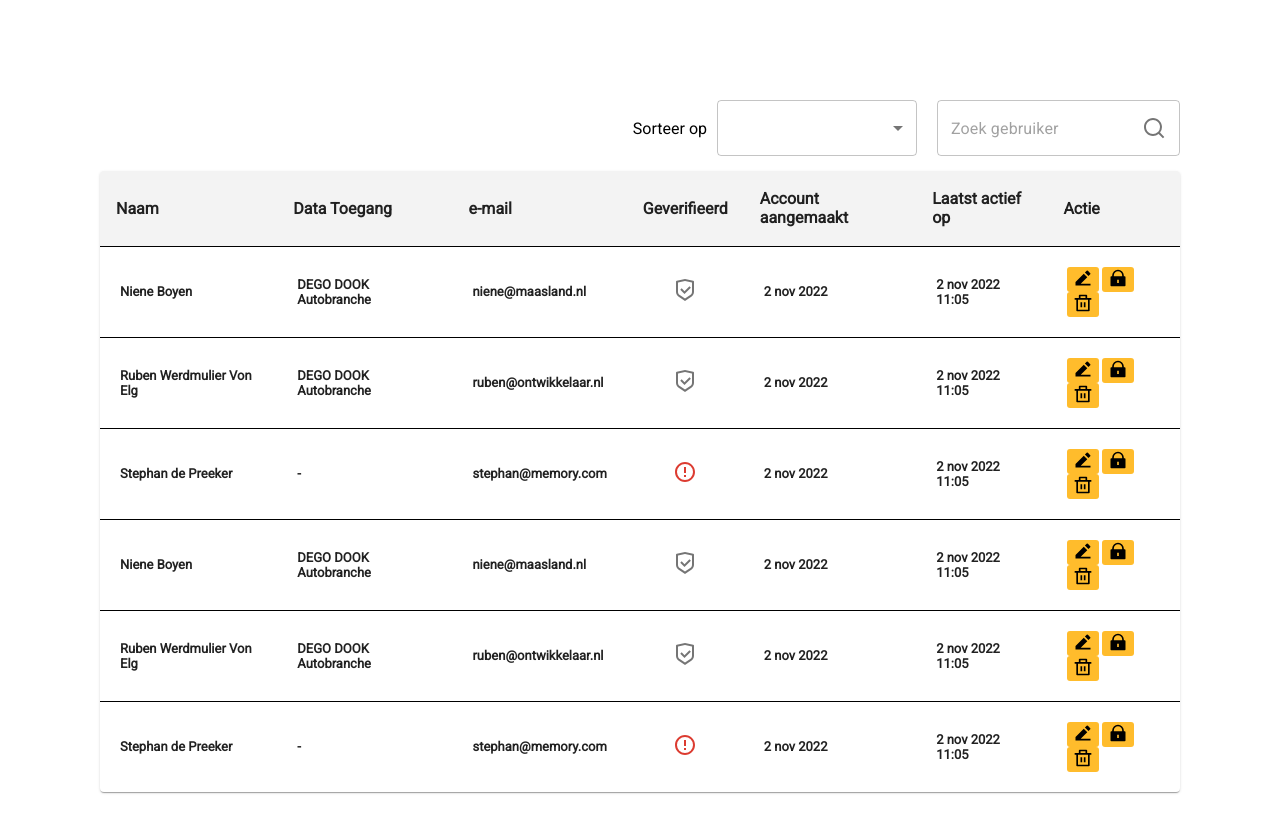
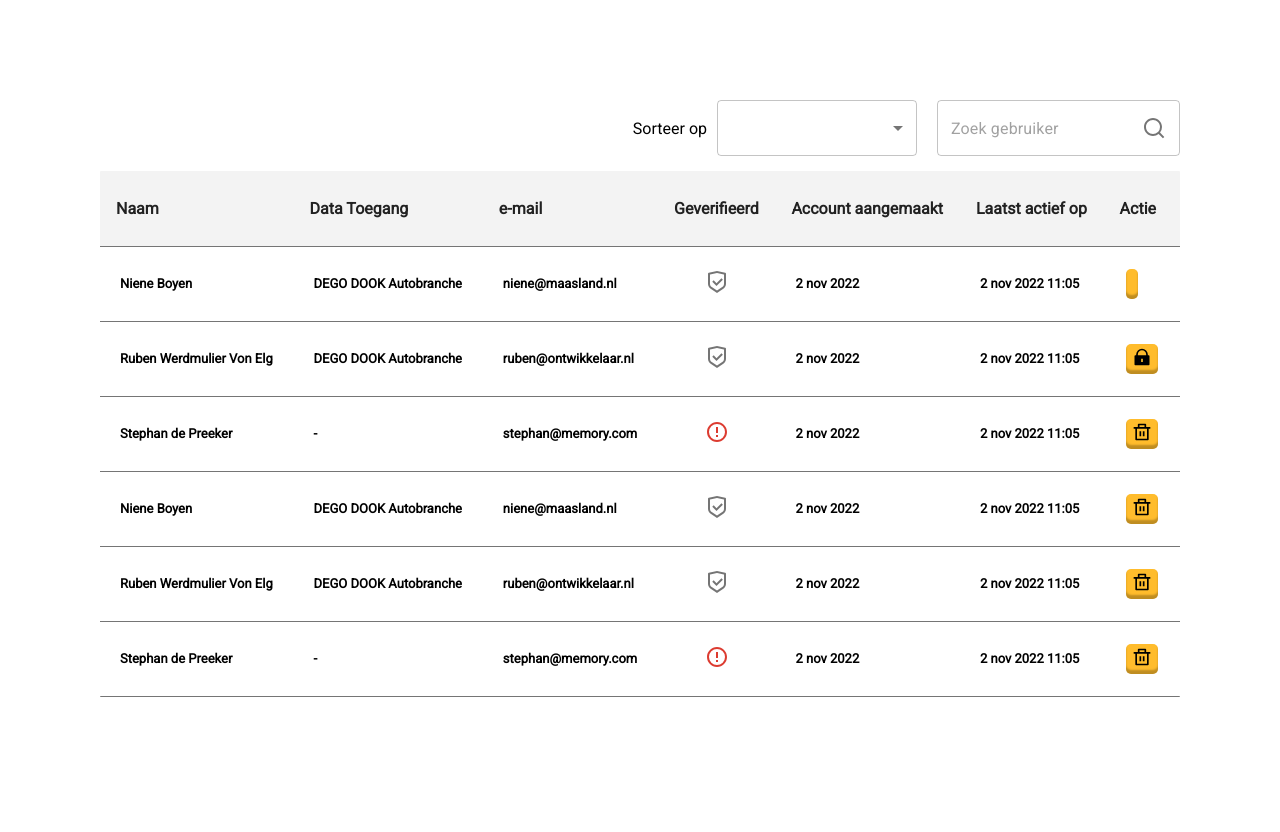
Before and after one commit to jarmovdh/data-table-vng, a Next.js app: page / in a window 1280 px wide. Shown: the top 832 px of the page. After the commit the page ends 800 px from the top, so only its background shows below. Built offline with nearby package versions, Linux system fonts and the light colour scheme.

Commit message:
styling and refactoring

```diff
--- /dev/null
+++ b/fixtures/mockData.tsx
@@ -0,0 +1,60 @@
+import { Button } from "../src/components/button/Button";
+
+const data = [
+  {
+    name: "Niene Boyen",
+    data: "DEGO DOOK Autobranche",
+    mail: "niene@maasland.nl",
+    verified: true,
+    account: "2 nov 2022",
+    active: "2 nov 2022 11:05",
+    action: ["write", "bin"],
+  },
+  {
+    name: "Ruben Werdmulier Von Elg",
+    data: "DEGO DOOK Autobranche",
+    mail: "ruben@ontwikkelaar.nl",
+    verified: true,
+    account: "2 nov 2022",
+    active: "2 nov 2022 11:05",
+    action: "lock",
+  },
+  {
+    name: "Stephan de Preeker",
+    data: "-",
+    mail: "stephan@memory.com",
+    verified: false,
+    account: "2 nov 2022",
+    active: "2 nov 2022 11:05",
+    action: "bin",
+  },
+  {
+    name: "Niene Boyen",
+    data: "DEGO DOOK Autobranche",
+    mail: "niene@maasland.nl",
+    verified: true,
+    account: "2 nov 2022",
+    active: "2 nov 2022 11:05",
+    action: "bin",
+  },
+  {
+    name: "Ruben Werdmulier Von Elg",
+    data: "DEGO DOOK Autobranche",
+    mail: "ruben@ontwikkelaar.nl",
+    verified: true,
+    account: "2 nov 2022",
+    active: "2 nov 2022 11:05",
+    action: "bin",
+  },
+  {
+    name: "Stephan de Preeker",
+    data: "-",
+    mail: "stephan@memory.com",
+    verified: false,
+    account: "2 nov 2022",
+    active: "2 nov 2022 11:05",
+    action: "bin",
+  },
+];
+
+export default data;
--- a/src/components/button-holder/ButtonHolder.tsx
+++ /dev/null
@@ -1,5 +0,0 @@
-import React from "react";
-
-export const ButtonHolder = () => {
-  return <div>Buttons</div>;
-};
--- a/src/components/button-holder/Index.tsx
+++ /dev/null
@@ -1 +0,0 @@
-export { ButtonHolder } from "./ButtonHolder";
--- a/src/components/button/Button.styled.tsx
+++ b/src/components/button/Button.styled.tsx
@@ -2,4 +2,8 @@ import styled from "styled-components";
 
 export const Button = styled("button")({
   alignItems: "center",
+  background: " #FFBC2C",
+  borderRadius: "5px",
+  boxShadow: "inset 0px -4px 2px rgba(0, 0, 0, 0.25)",
+  height: "30px",
 });
--- a/src/components/button/Button.tsx
+++ b/src/components/button/Button.tsx
@@ -8,27 +8,17 @@ import WriteIcon from "../../../public/assets/icons/write.svg";
 import SettingsIcon from "../../../public/assets/icons/settings.svg";
 
 interface ButtonProps {
-  binIcon?: boolean;
-  lockCloseIcon?: boolean;
-  unlockIcon?: boolean;
-  writeIcon?: boolean;
-  settingsIcon?: boolean;
+  icon: string | string[];
 }
 
-export const Button = ({
-  binIcon,
-  lockCloseIcon,
-  unlockIcon,
-  writeIcon,
-  settingsIcon,
-}: ButtonProps) => {
-  return (
-    <Styled.Button>
-      {binIcon ? <BinIcon /> : null}
-      {lockCloseIcon ? <LockCloseIcon /> : null}
-      {unlockIcon ? <UnlockIcon /> : null}
-      {writeIcon ? <WriteIcon /> : null}
-      {settingsIcon ? <SettingsIcon /> : null}
-    </Styled.Button>
-  );
+export const Button = ({ icon }: ButtonProps) => {
+  const getIcon = () => {
+    if (icon === "bin") return <BinIcon />;
+    if (icon === "lock") return <LockCloseIcon />;
+    if (icon === "unlock") return <UnlockIcon />;
+    if (icon === "write") return <WriteIcon />;
+    if (icon === "setting") return <SettingsIcon />;
+  };
+
+  return <Styled.Button>{getIcon()}</Styled.Button>;
 };
--- a/src/components/table/DataTable.styled.tsx
+++ b/src/components/table/DataTable.styled.tsx
@@ -1,21 +1,21 @@
-import { OutlinedInput, Select, Table } from "@mui/material";
+import { OutlinedInput, Select, Table, TableContainer, TableRow } from "@mui/material";
 import styled from "styled-components";
 
-export const Label = styled("label")({
-  paddingRight: 10,
-});
-
-export const StyledOutlineInput = styled(OutlinedInput)({
+export const Container = styled(TableContainer)({
   borderRadius: 1,
 });
 
-export const StyledSelect = styled(Select)({
+export const CustomRow = styled(TableRow)({
+  borderBottom: "1px solid #757575",
+});
+
+export const CustomSelect = styled(Select)({
   borderRadius: 1,
   minWidth: 200,
 });
 
-export const StyledTable = styled(Table)({
-  borderRadius: 1,
+export const Label = styled("label")({
+  paddingRight: 10,
 });
 
 export const TableHead = styled("thead")({
@@ -24,22 +24,20 @@ export const TableHead = styled("thead")({
 });
 
 export const TableHeader = styled("th")({
-  borderBottom: "1px solid #000",
+  color: "#212121",
   fontSize: 16,
-  fontWeight: "bold",
+  fontWeight: 600,
   padding: 16,
   textAlign: "left",
 });
 
 export const TableRowCell = styled("th")({
-  borderBottom: "1px solid #000",
   fontSize: 13,
   padding: 20,
   textAlign: "left",
 });
 
 export const TableCellIcons = styled("th")({
-  borderBottom: "1px solid #000",
   textAlign: "center",
 });
 
--- a/src/components/table/DataTable.tsx
+++ b/src/components/table/DataTable.tsx
@@ -1,110 +1,14 @@
 import React, { useEffect, useState } from "react";
 import * as Styled from "./DataTable.styled";
 
-import { Button } from "../button/Button";
+import data from "../../../fixtures/mockData";
 import VerifiedIcon from "../../../public/assets/icons/verified.svg";
 import WarningIcon from "../../../public/assets/icons/warning.svg";
 import SearchIcon from "../../../public/assets/icons/search.svg";
 
-import Table from "@mui/material/Table";
 import TableBody from "@mui/material/TableBody";
-import TableContainer from "@mui/material/TableContainer";
-import TableRow from "@mui/material/TableRow";
-import Paper from "@mui/material/Paper";
-import { MenuItem, Select, OutlinedInput, InputAdornment } from "@mui/material";
-
-const data = [
-  {
-    name: "Niene Boyen",
-    data: "DEGO DOOK Autobranche",
-    mail: "niene@maasland.nl",
-    verified: true,
-    account: "2 nov 2022",
-    active: "2 nov 2022 11:05",
-    action: (
-      <>
-        <Button writeIcon={true} />
-        <Button lockCloseIcon={true} />
-        <Button binIcon={true} />
-      </>
-    ),
-  },
-  {
-    name: "Ruben Werdmulier Von Elg",
-    data: "DEGO DOOK Autobranche",
-    mail: "ruben@ontwikkelaar.nl",
-    verified: true,
-    account: "2 nov 2022",
-    active: "2 nov 2022 11:05",
-    action: (
-      <>
-        <Button writeIcon={true} />
-        <Button lockCloseIcon={true} />
-        <Button binIcon={true} />
-      </>
-    ),
-  },
-  {
-    name: "Stephan de Preeker",
-    data: "-",
-    mail: "stephan@memory.com",
-    verified: false,
-    account: "2 nov 2022",
-    active: "2 nov 2022 11:05",
-    action: (
-      <>
-        <Button writeIcon={true} />
-        <Button lockCloseIcon={true} />
-        <Button binIcon={true} />
-      </>
-    ),
-  },
-  {
-    name: "Niene Boyen",
-    data: "DEGO DOOK Autobranche",
-    mail: "niene@maasland.nl",
-    verified: true,
-    account: "2 nov 2022",
-    active: "2 nov 2022 11:05",
-    action: (
-      <>
-        <Button writeIcon={true} />
-        <Button lockCloseIcon={true} />
-        <Button binIcon={true} />
-      </>
-    ),
-  },
-  {
-    name: "Ruben Werdmulier Von Elg",
-    data: "DEGO DOOK Autobranche",
-    mail: "ruben@ontwikkelaar.nl",
-    verified: true,
-    account: "2 nov 2022",
-    active: "2 nov 2022 11:05",
-    action: (
-      <>
-        <Button writeIcon={true} />
-        <Button lockCloseIcon={true} />
-        <Button binIcon={true} />
-      </>
-    ),
-  },
-  {
-    name: "Stephan de Preeker",
-    data: "-",
-    mail: "stephan@memory.com",
-    verified: false,
-    account: "2 nov 2022",
-    active: "2 nov 2022 11:05",
-    action: (
-      <>
-        <Button writeIcon={true} />
-        <Button lockCloseIcon={true} />
-        <Button binIcon={true} />
-      </>
-    ),
-  },
-];
+import { MenuItem, InputAdornment, OutlinedInput, Table } from "@mui/material";
+import { Button } from "../button/Button";
 
 export const DataTable = () => {
   const [sortOrder, setSortOrder] = useState("");
@@ -119,7 +23,7 @@ export const DataTable = () => {
         return sortOrder === "Naam" ? 1 : -1;
       }
       if (b.mail < a.mail) {
-        return sortOrder === "E-mail" ? 1 : -1;
+        return sortOrder === "E-mail" ? -1 : 1;
       }
       if (a.verified < b.verified) {
         return sortOrder === "Geverifieerd" ? 1 : -1;
@@ -135,12 +39,14 @@ export const DataTable = () => {
     handleSort();
   }, [sortOrder, data]);
 
+  const buttonIcons = data.map((entry) => entry.action);
+  console.log(buttonIcons);
   return (
     <>
       <Styled.Wrapper>
         <div>
           <Styled.Label htmlFor="">Sorteer op</Styled.Label>
-          <Styled.StyledSelect
+          <Styled.CustomSelect
             value={sortOrder}
             onChange={(e) => setSortOrder(e.target.value as string)}
           >
@@ -149,9 +55,9 @@ export const DataTable = () => {
                 {label}
               </MenuItem>
             ))}
-          </Styled.StyledSelect>
+          </Styled.CustomSelect>
         </div>
-        <Styled.StyledOutlineInput
+        <OutlinedInput
           type="text"
           placeholder="Zoek gebruiker"
           id="input-with-icon-adornment"
@@ -166,10 +72,10 @@ export const DataTable = () => {
         />
       </Styled.Wrapper>
 
-      <TableContainer component={Paper}>
-        <Styled.StyledTable aria-label="data table" role="table">
+      <Styled.Container>
+        <Table aria-label="data table" role="table">
           <Styled.TableHead>
-            <TableRow role="row">
+            <Styled.CustomRow role="row">
               <Styled.TableHeader role="rowheader">Naam</Styled.TableHeader>
               <Styled.TableHeader role="rowheader">Data Toegang</Styled.TableHeader>
               <Styled.TableHeader role="rowheader">e-mail</Styled.TableHeader>
@@ -177,7 +83,7 @@ export const DataTable = () => {
               <Styled.TableHeader role="rowheader">Account aangemaakt</Styled.TableHeader>
               <Styled.TableHeader role="rowheader">Laatst actief op</Styled.TableHeader>
               <Styled.TableHeader role="rowheader">Actie</Styled.TableHeader>
-            </TableRow>
+            </Styled.CustomRow>
           </Styled.TableHead>
           <TableBody>
             {sortedTable
@@ -192,7 +98,7 @@ export const DataTable = () => {
                 }
               })
               .map((row, index) => (
-                <TableRow
+                <Styled.CustomRow
                   key={index}
                   sx={{
                     "&:last-child td, &:last-child th": { border: 0 },
@@ -208,12 +114,14 @@ export const DataTable = () => {
                   </Styled.TableCellIcons>
                   <Styled.TableRowCell role="cell">{row.account}</Styled.TableRowCell>
                   <Styled.TableRowCell role="cell">{row.active}</Styled.TableRowCell>
-                  <Styled.TableRowCell role="cell">{row.action}</Styled.TableRowCell>
-                </TableRow>
+                  <Styled.TableRowCell role="cell">
+                    <Button icon={row.action} />
+                  </Styled.TableRowCell>
+                </Styled.CustomRow>
               ))}
           </TableBody>
-        </Styled.StyledTable>
-      </TableContainer>
+        </Table>
+      </Styled.Container>
     </>
   );
 };
--- a/styles/globals.css
+++ b/styles/globals.css
@@ -3,6 +3,7 @@
 html,
 body {
   background: #ffffff;
+  border-radius: 1px;
   color: black;
   font-family: "Roboto", sans-serif;
   margin: 0;
@@ -21,9 +22,8 @@ a {
 button {
   background-color: #ffbc2c;
   border: none;
-  border-radius: 3px;
   cursor: pointer;
-  margin-right: 3px;
+  margin: 2px;
 }
 
 th {
```
